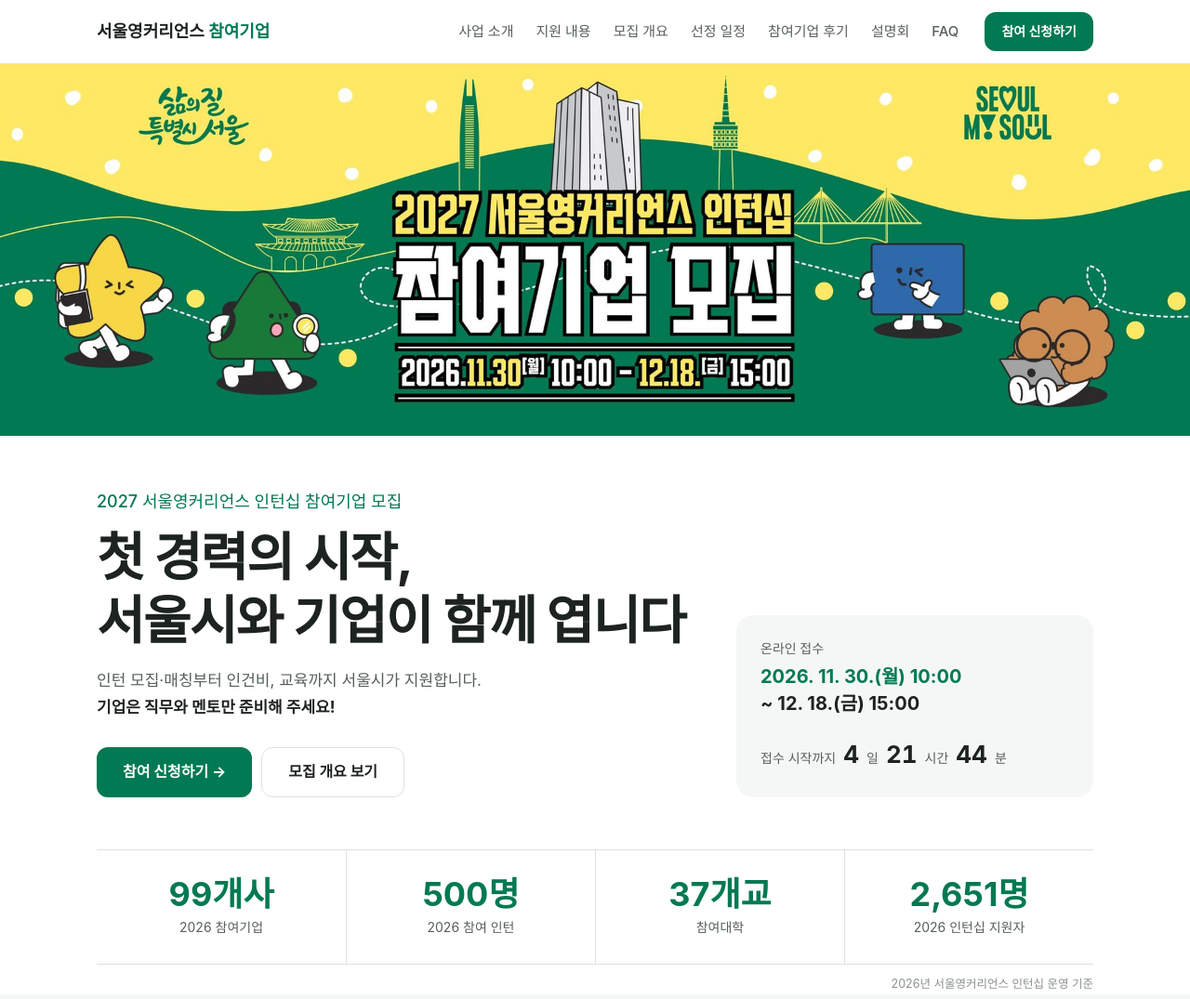
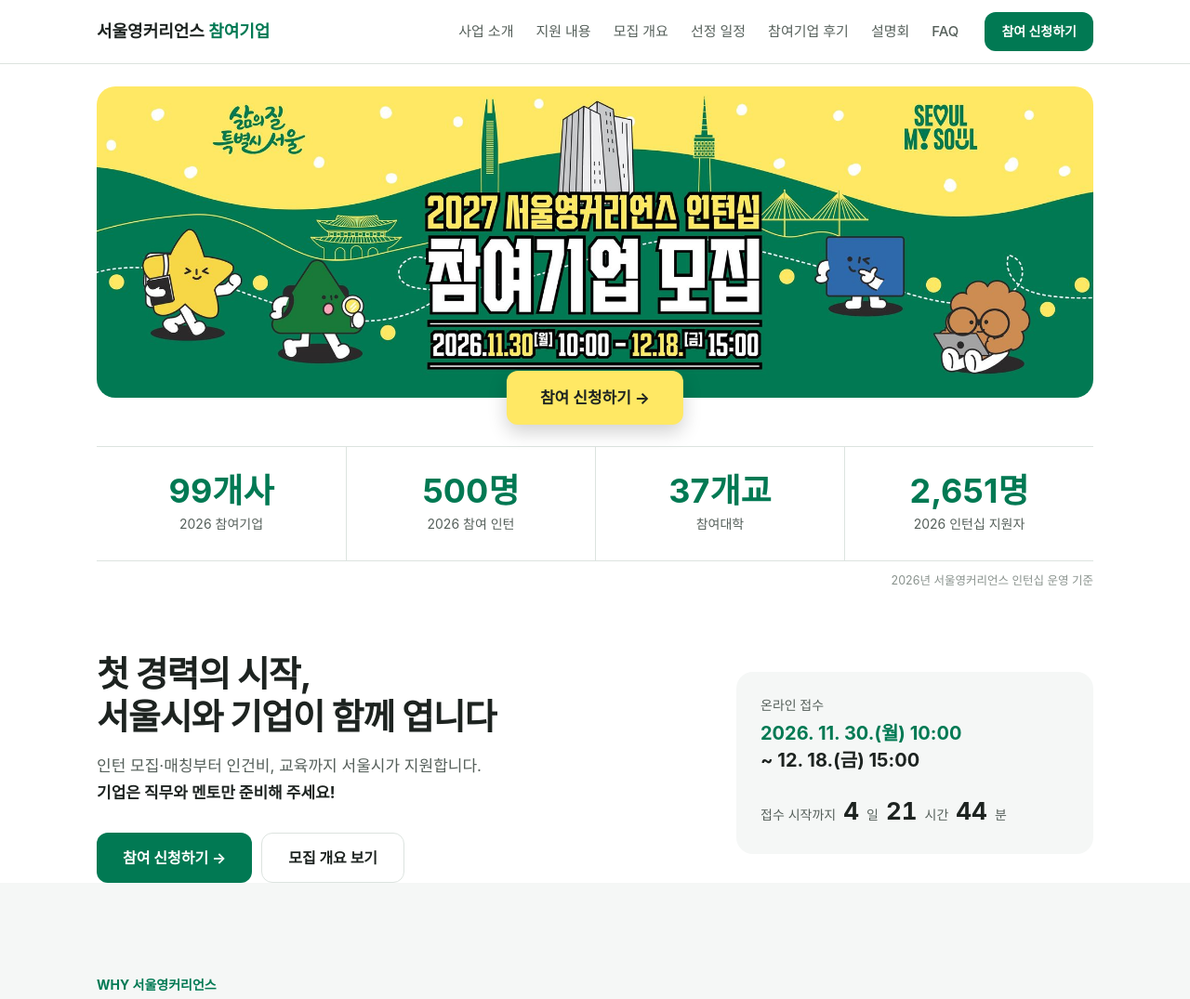
Before and after one commit to ium-strategy/youngCareerence, a plain HTML site: page company/index.html in a window 1280 px wide. Shown: the top 1075 px of the page at 93% size. Drawn offline with Linux system fonts and the light colour scheme; a web font is replaced by a local one.

Commit message:
참여기업 페이지: 배너 축소·배너 위 신청 버튼, 숫자→헤드라인 순서로 변경
Co-Authored-By: Claude Opus 5.5 <noreply@anthropic.com>
Claude-Session: https://claude.ai/code/session_01UpnRaiZLCrd9p7X9G7FnaK

```diff
--- a/company/index.html
+++ b/company/index.html
@@ -65,9 +65,16 @@ nav{display:flex;gap:24px;margin-left:auto;font-size:15px;font-weight:500}
 nav a{text-decoration:none;color:var(--sub)}nav a:hover{color:var(--ink)}
 header .btn{min-height:42px;padding:0 18px;font-size:14px}
 /* hero */
-.hero-img img{width:100%;height:auto}
-.hero{padding:56px 0 0}
-.hero .wrap{display:grid;grid-template-columns:minmax(0,1.25fr) minmax(0,.75fr);gap:48px;align-items:end}
+.hero-img{position:relative;margin-top:24px}
+.hero-img img{width:100%;height:auto;border-radius:20px}
+.onb{position:absolute;left:50%;bottom:0;transform:translate(-50%,50%);box-shadow:0 8px 20px rgba(0,0,0,.18);min-height:58px;padding:0 36px;font-size:17px}
+.onb:hover{transform:translate(-50%,calc(50% - 2px))}
+.hero{padding:52px 0 0}
+.hero .stats{margin-top:0}
+.hero .wrap:not(.full){margin-top:56px}
+.hero h1{font-size:clamp(26px,3.2vw,38px)!important}
+
+.hero .wrap{display:grid;grid-template-columns:minmax(0,1.25fr) minmax(0,.75fr);gap:48px;align-items:center}
 .hero .wrap.full{display:block}
 .hero .kicker{font-size:18px;font-weight:500;color:var(--g)}
 .hero h1{font-size:clamp(34px,4.8vw,56px);line-height:1.22;font-weight:700;letter-spacing:-.03em;margin-top:10px}
@@ -183,7 +190,7 @@ footer{background:#141916;color:#89928D;font-size:13.5px;padding:28px 0;text-ali
 .why-grid{grid-template-columns:1fr}.rev-grid{grid-template-columns:1fr}
 .tl{grid-template-columns:1fr;gap:22px}.tl:before{left:11px;right:auto;top:12px;bottom:12px;width:2px;height:auto}
 .tl li{display:grid;grid-template-columns:24px 1fr;gap:18px;text-align:left;padding:0}.tl .dot{margin:0}}
-@media(max-width:640px){section{padding:68px 0}.wrap{padding:0 20px}
+@media(max-width:640px){.hero-img{margin-top:14px}.hero-img img{border-radius:14px}.onb{min-height:52px;padding:0 26px;font-size:16px}section{padding:68px 0}.wrap{padding:0 20px}
 .stats{grid-template-columns:1fr 1fr}.stats div:nth-child(3){border-left:0}.stats div:nth-child(n+3){border-top:1px solid var(--line)}
 .row{grid-template-columns:1fr}.row>div:first-child{padding:16px 20px 4px;background:#fff}.row>div:last-child{padding:4px 20px 18px}
 .pair{grid-template-columns:1fr}.sup-item{grid-template-columns:1fr;gap:10px}.sup-item .tag{width:fit-content}
@@ -203,11 +210,17 @@ header .btn{display:none}footer{padding-bottom:96px}
 </div></header>
 
 <main id="top">
-<div class="hero-img"><picture><source media="(max-width:640px)" srcset="hero_mo.jpg"><img src="hero_pc.jpg" width="1920" height="600" alt="2027 서울영커리언스 인턴십 참여기업 모집. 2026년 11월 30일 10시부터 12월 18일 15시까지"></picture></div>
+<div class="wrap"><div class="hero-img"><picture><source media="(max-width:640px)" srcset="hero_mo.jpg"><img src="hero_pc.jpg" width="1920" height="600" alt="2027 서울영커리언스 인턴십 참여기업 모집. 2026년 11월 30일 10시부터 12월 18일 15시까지"></picture>
+<a class="btn btn-y onb" href="https://seoulyoung.ninehire.site/job_posting/aYyrl2SQ" data-cta="banner">참여 신청하기 →</a></div></div>
 
-<section class="hero"><div class="wrap">
+<section class="hero"><div class="wrap full"><div class="stats">
+<div><b>99개사</b><span>2026 참여기업</span></div>
+<div><b>500명</b><span>2026 참여 인턴</span></div>
+<div><b>37개교</b><span>참여대학</span></div>
+<div><b>2,651명</b><span>2026 인턴십 지원자</span></div>
+</div><p class="src">2026년 서울영커리언스 인턴십 운영 기준</p></div>
+<div class="wrap">
 <div>
-<p class="kicker">2027 서울영커리언스 인턴십 참여기업 모집</p>
 <h1>첫 경력의 시작,<br>서울시와 기업이 함께 엽니다</h1>
 <p class="desc">인턴 모집·매칭부터 인건비, 교육까지 서울시가 지원합니다.<br><b>기업은 직무와 멘토만 준비해 주세요!</b></p>
 <div class="ctas"><a class="btn btn-p" href="https://seoulyoung.ninehire.site/job_posting/aYyrl2SQ" data-cta="hero">참여 신청하기 →</a><a class="btn btn-o" href="#overview">모집 개요 보기</a></div>
@@ -215,12 +228,6 @@ header .btn{display:none}footer{padding-bottom:96px}
 <dl class="period"><dt>온라인 접수</dt><dd><b>2026. 11. 30.(월) 10:00</b><br>~ 12. 18.(금) 15:00</dd>
 <div class="count" id="count" aria-live="polite"></div></dl>
 </div>
-<div class="wrap full"><div class="stats">
-<div><b>99개사</b><span>2026 참여기업</span></div>
-<div><b>500명</b><span>2026 참여 인턴</span></div>
-<div><b>37개교</b><span>참여대학</span></div>
-<div><b>2,651명</b><span>2026 인턴십 지원자</span></div>
-</div><p class="src">2026년 서울영커리언스 인턴십 운영 기준</p></div>
 </section>
 
 <section class="why" id="why"><div class="wrap">
```
